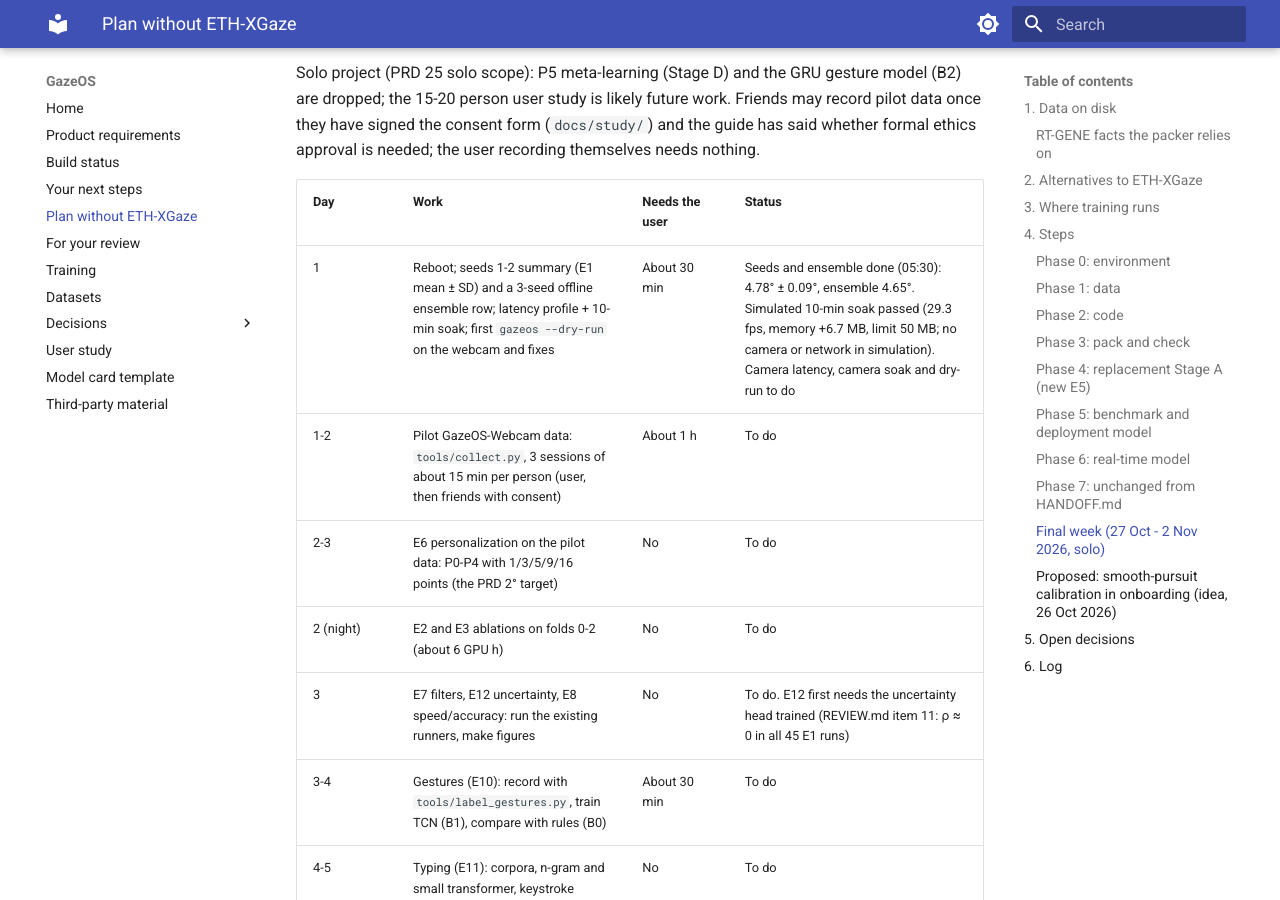
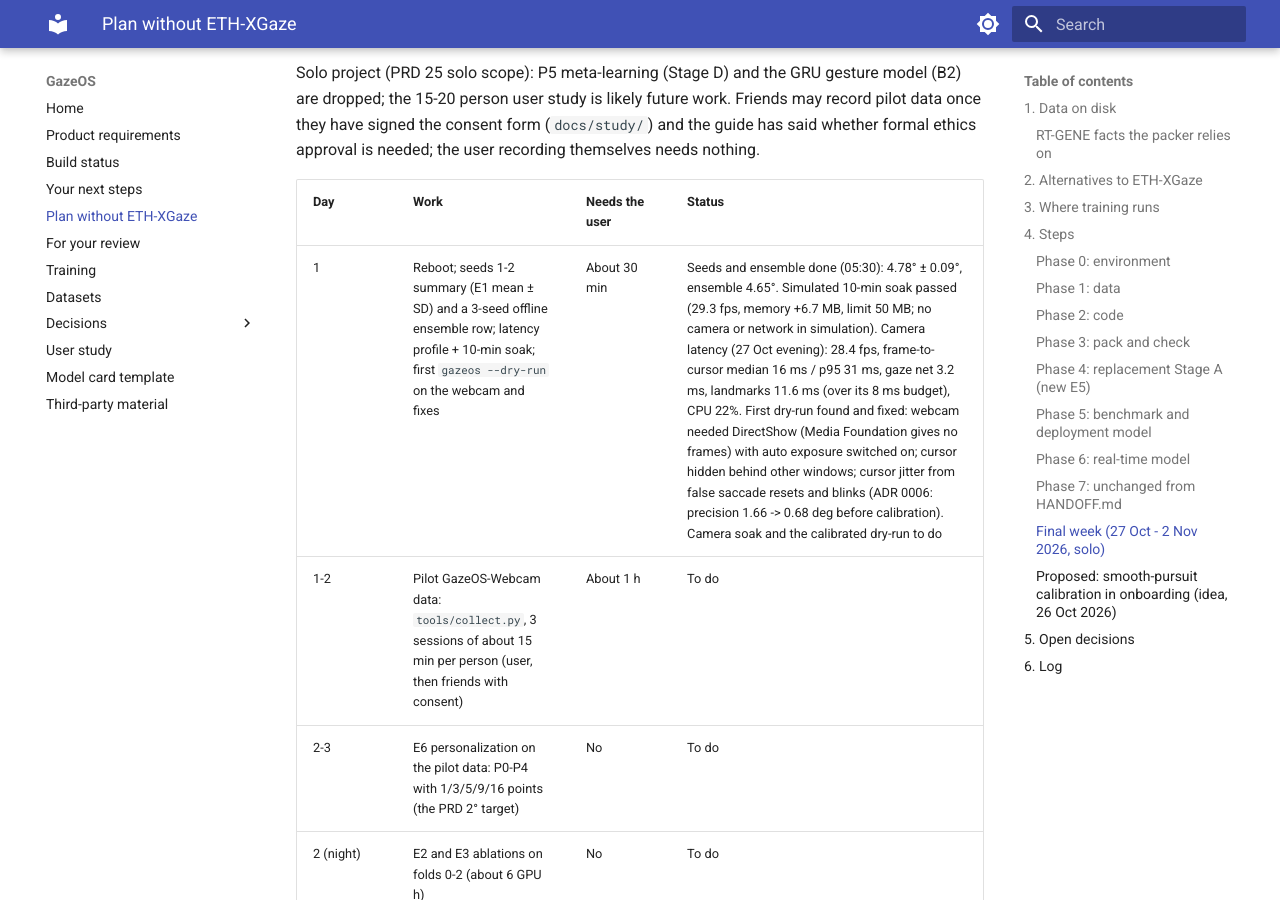
Before and after one commit to deep-9549/Gaze-Os, an MkDocs documentation site: the page built from docs/PLAN.md, in a window 1280 px wide and 900 px high, scrolled down 6685 px. Built offline with MkDocs 1.6.1 and Material for MkDocs 9.7.7, drawn with Linux system fonts in a browser that asks for light colours; some of the changed text lies outside the part shown.

Commit message:
docs(plan): first webcam session results and fixes
Co-Authored-By: Claude <noreply@anthropic.com>

```diff
--- a/docs/PLAN.md
+++ b/docs/PLAN.md
@@ -157,7 +157,7 @@ whether formal ethics approval is needed; the user recording themselves needs no
 
 | Day | Work | Needs the user | Status |
 | --- | --- | --- | --- |
-| 1 | Reboot; seeds 1-2 summary (E1 mean ± SD) and a 3-seed offline ensemble row; latency profile + 10-min soak; first `gazeos --dry-run` on the webcam and fixes | About 30 min | Seeds and ensemble done (05:30): 4.78° ± 0.09°, ensemble 4.65°. Simulated 10-min soak passed (29.3 fps, memory +6.7 MB, limit 50 MB; no camera or network in simulation). Camera latency, camera soak and dry-run to do |
+| 1 | Reboot; seeds 1-2 summary (E1 mean ± SD) and a 3-seed offline ensemble row; latency profile + 10-min soak; first `gazeos --dry-run` on the webcam and fixes | About 30 min | Seeds and ensemble done (05:30): 4.78° ± 0.09°, ensemble 4.65°. Simulated 10-min soak passed (29.3 fps, memory +6.7 MB, limit 50 MB; no camera or network in simulation). Camera latency (27 Oct evening): 28.4 fps, frame-to-cursor median 16 ms / p95 31 ms, gaze net 3.2 ms, landmarks 11.6 ms (over its 8 ms budget), CPU 22%. First dry-run found and fixed: webcam needed DirectShow (Media Foundation gives no frames) with auto exposure switched on; cursor hidden behind other windows; cursor jitter from false saccade resets and blinks (ADR 0006: precision 1.66 -> 0.68 deg before calibration). Camera soak and the calibrated dry-run to do |
 | 1-2 | Pilot GazeOS-Webcam data: `tools/collect.py`, 3 sessions of about 15 min per person (user, then friends with consent) | About 1 h | To do |
 | 2-3 | E6 personalization on the pilot data: P0-P4 with 1/3/5/9/16 points (the PRD 2° target) | No | To do |
 | 2 (night) | E2 and E3 ablations on folds 0-2 (about 6 GPU h) | No | To do |
@@ -200,6 +200,7 @@ clustered at 9 points.
 
 | Date | Change |
 | --- | --- |
+| 2026-10-27 | Evening, first webcam session: four app fixes (DirectShow fallback and auto exposure; overlay above other windows; saccade jump rule; no gaze sample while the lids close, ADR 0006). Network noise on the webcam is about 1.8 deg per frame vertically, 1.1-1.5 deg horizontally. |
 | 2026-10-27 | Seeds 1-2 finished at 05:08 (30 runs, no failures; seed means 4.84° and 4.68°). E1: 4.78° ± 0.09° over 3 seeds; 3-seed ensemble 4.65°. Both still above the 4.5° target; seed-to-seed spread (0.09°) is much smaller than fold-to-fold spread (1.3°), so the subjects, not the seeds, drive the number. |
 | 2026-10-25 | Plan written. Data audit of `F:\GazeOS-data`: MPIIFaceGaze 4 of 15 subjects; RT-GENE s004 truncated, s005 and s006 missing. RT-GENE label order verified. Google Drive (5 TB) added for shards and checkpoints. |
 | 2026-10-26 | Phase 0 done. MediaPipe resolved to 1.1.1 (newer than the code was written against); the unit tests pass, but check landmarks on a live webcam with `gazeos --dry-run`. Synthetic shards take about 190 KB per sample, so expect roughly 10-20 GB for RT-GENE. |
```
